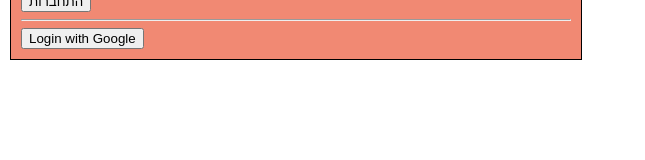
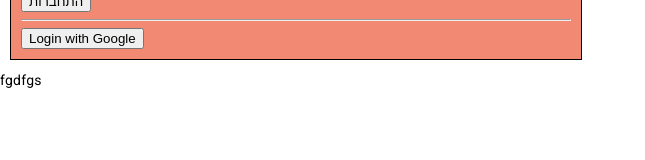
Before and after one commit to 123yael/client-home, an Angular app: page / in a window 1280 px wide. Shown: the part 120-280 px from the top of the page, without its empty margins (0-645 px from the left). Built offline with nearby package versions, Linux system fonts and the light colour scheme.

Commit message:
Update app.component.html

```diff
--- a/src/app/app.component.html
+++ b/src/app/app.component.html
@@ -1 +1,2 @@
 <app-sign-in></app-sign-in>
+<p>fgdfgs</p>
```
